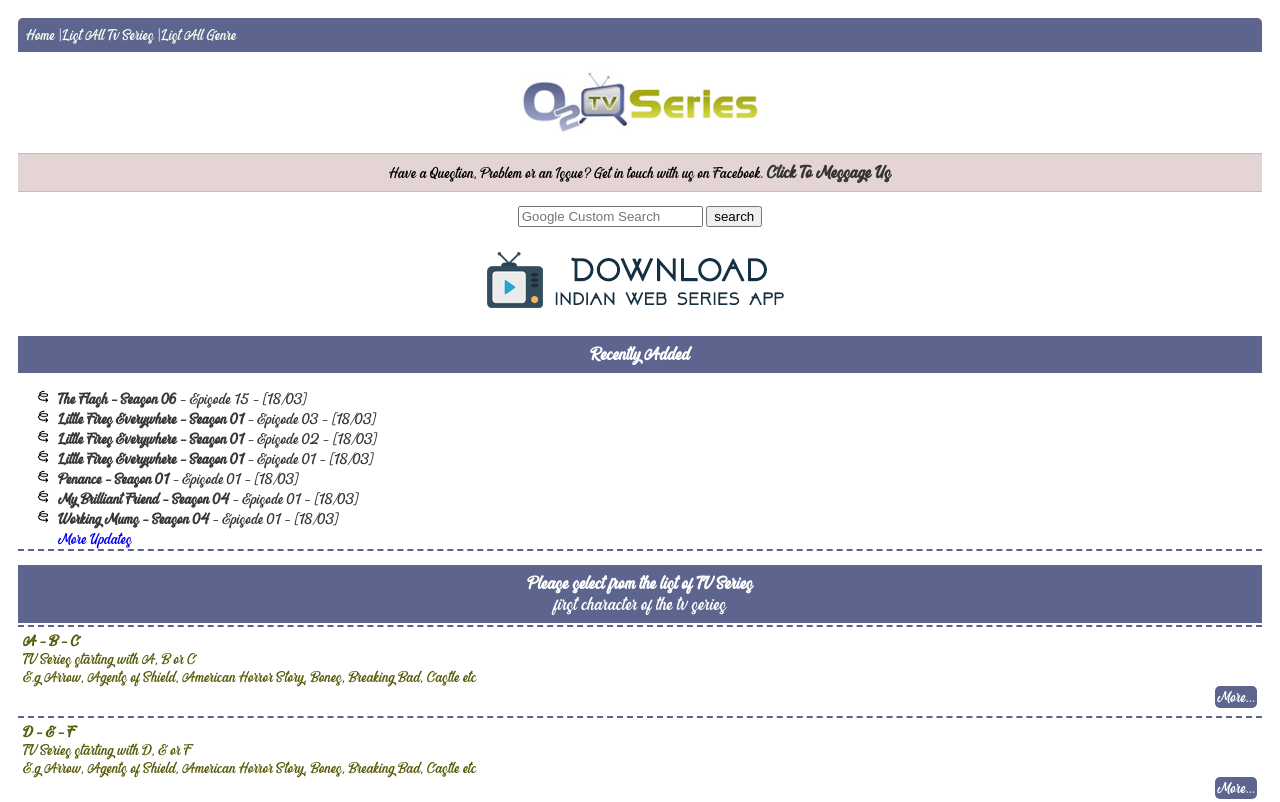
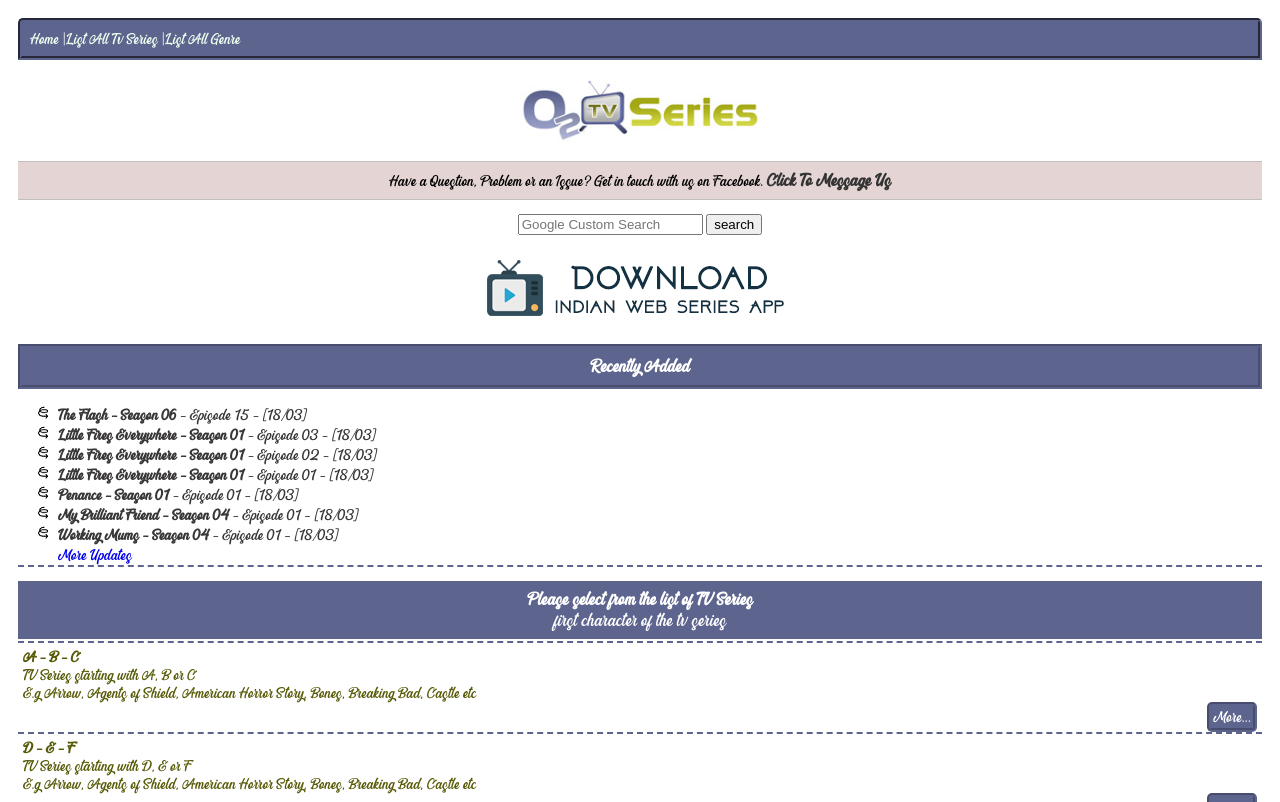
Before and after one commit to eguonzy/sandbox2, a plain HTML site: page index.html in a window 1280 px wide. Shown: the top 802 px of the page. Drawn offline with Linux system fonts and the light colour scheme.

Commit message:
Update style.css

```diff
--- a/style.css
+++ b/style.css
@@ -20,12 +20,18 @@ html {
     font-size: 14;
 }
 
+body {
+    font-family: "Blackbird";
+}
+
+
 header {
     padding: 8px;
     color: white;
     background-color: #5d648e;
     border-top-left-radius: 5px;
     border-top-right-radius: 5px;
+    border: groove #5d648e 4px;
 }
 
 span a:link {
@@ -57,6 +63,7 @@ ul li {
     padding: 8px;
     background-color: #5d648e;
     color: white;
+    border: groove #5d648e5e 4px;
 }
 
 html {
@@ -78,6 +85,7 @@ li {
     color: white;
     border-radius: 5px;
     padding: 2px;
+    border: groove #5d648e5e 4px;
 }
 
 .select {
@@ -87,6 +95,7 @@ li {
     background-color: #5d648e;
     margin-top: 2px;
     margin-bottom: 2px;
+    border: groove #5de648e5e 4px;
 }
 
 .select1 {
```
